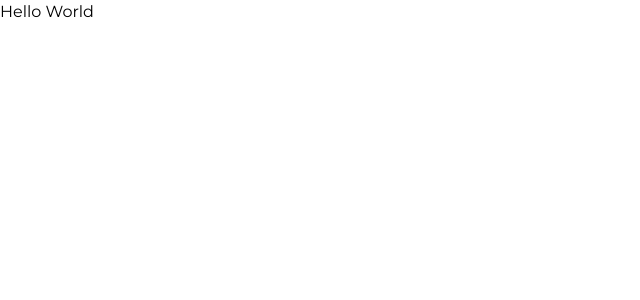
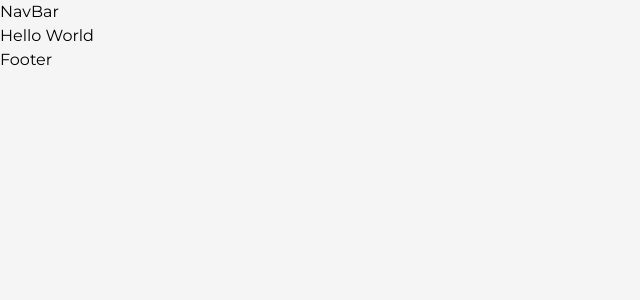
Before and after one commit to Resister-boy/portfolio, a Next.js app: page / in a window 1280 px wide. Shown: the top 300 px of the page, without its empty margins (0-640 px from the left). Built offline with nearby package versions, Linux system fonts and the light colour scheme.

Commit message:
Initialize Layout Settings

```diff
--- /dev/null
+++ b/components/common/NavBar.tsx
@@ -0,0 +1,9 @@
+import React from 'react'
+
+const NavBar = () => {
+  return (
+    <div>NavBar</div>
+  )
+}
+
+export default NavBar
--- /dev/null
+++ b/components/layout/Footer.tsx
@@ -0,0 +1,9 @@
+import React from 'react'
+
+const Footer = () => {
+  return (
+    <div>Footer</div>
+  )
+}
+
+export default Footer
--- /dev/null
+++ b/components/layout/Header.tsx
@@ -0,0 +1,12 @@
+import React from 'react'
+import NavBar from '../common/NavBar'
+
+const Header = () => {
+  return (
+    <main>
+      <NavBar />
+    </main>
+  )
+}
+
+export default Header
--- /dev/null
+++ b/components/layout/Layout.tsx
@@ -0,0 +1,15 @@
+import React from 'react'
+import Header from './Header'
+import Footer from './Footer'
+
+const Layout = ({ children }: React.PropsWithChildren) => {
+  return (
+    <main>
+      <Header />
+        {children}
+      <Footer />
+    </main>
+  )
+}
+
+export default Layout
--- a/pages/_app.tsx
+++ b/pages/_app.tsx
@@ -1,6 +1,8 @@
 import '@/styles/globals.css'
 import { Montserrat } from 'next/font/google'
 import type { AppProps } from 'next/app'
+import Head from 'next/head'
+import Layout from '@/components/layout/Layout'
 
 const montserrat = Montserrat({
   subsets: ["latin"],
@@ -9,8 +11,17 @@ const montserrat = Montserrat({
 
 export default function App({ Component, pageProps }: AppProps) {
   return (
-    <main className={`${montserrat.variable} font-mont`}>
-      <Component {...pageProps} />
-    </main>
+    <>
+      <Head>
+        <meta name='viewport' content='width-device-width, initial-scale=1' />
+        <link rel='icon' href="/favicon.ico" />
+      </Head>
+      <main className={`${montserrat.variable} font-mont bg-light w-full min-h-screen`}>
+        <Layout>
+          <Component {...pageProps} />
+        </Layout>
+      </main>
+    </>
+
   )
 }
--- a/pages/index.tsx
+++ b/pages/index.tsx
@@ -7,7 +7,6 @@ export default function Home() {
       <Head>
         <title>Create Next App</title>
         <meta name='description' content='Generated by create next app' />
-        <meta name='viewport' content='width-device-width, initial-scale=1' />
       </Head>
       <main>
           Hello World
--- a/tailwind.config.js
+++ b/tailwind.config.js
@@ -15,10 +15,16 @@ module.exports = {
         'gradient-conic':
           'conic-gradient(from 180deg at 50% 50%, var(--tw-gradient-stops))',
       },
+      fontFamily: {
+        mont: ['var(--font-mont)', ...fontFamily.sans],
+      },
+      colors: {
+        dark: "#1b1b1b",
+        light: "#f5f5f5",
+        primary: "#B63E96",
+        primaryDark: "#58E6D9"
+      }
     },
-    fontFamily: {
-      mont: ['var(--font-mont)', ...fontFamily.sans],
-    }
   },
   plugins: [],
 }
```
